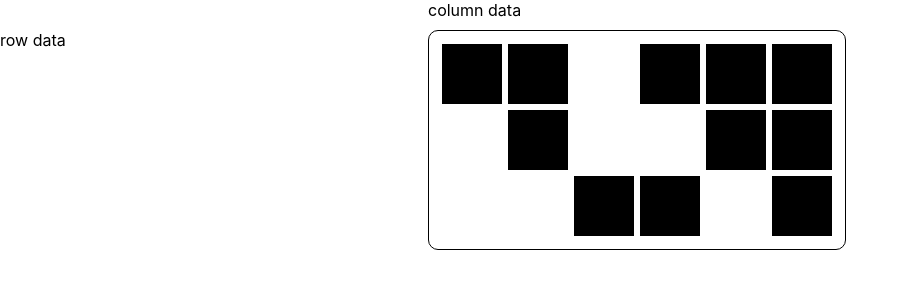
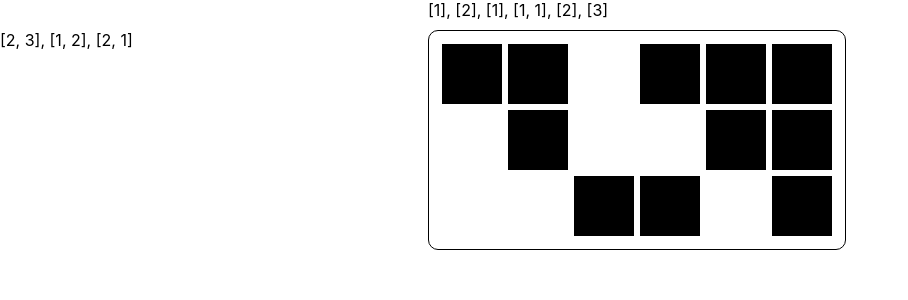
Before and after one commit to prelipceancristian/Griddlers, a React (Create React App) app in the folder fe/: page / in a window 1280 px wide. Shown: the top 300 px of the page, without its empty margins (0-908 px from the left). Built offline with nearby package versions, Linux system fonts and the light colour scheme.

Commit message:
add a string converter for grid coords

```diff
--- a/fe/src/components/GridWrapper.tsx
+++ b/fe/src/components/GridWrapper.tsx
@@ -33,7 +33,11 @@ function getGridCoords(grid: boolean[][]): number[][] {
 }
 
 function transpose(matrix: any[][]): any[][] {
-  return matrix[0].map((col, i) => matrix.map((row) => row[i]));
+  return matrix[0].map((_, i) => matrix.map((row) => row[i]));
+}
+
+function getGridCoordsString(coords: number[][]): string {
+  return coords.map((coord) => `[${coord.join(", ")}]`).join(", ");
 }
 
 function GridWrapper({ content }: { content: boolean[][] }): JSX.Element {
@@ -42,13 +46,13 @@ function GridWrapper({ content }: { content: boolean[][] }): JSX.Element {
     gridTemplateColumns: "repeat(2, 1fr)",
     gap: 10,
   };
-  getGridCoords(content);
-  getGridCoords(transpose(content));
+  // getGridCoords(content);
+  // getGridCoords(transpose(content));
   return (
     <div style={wrapperStyleGrid}>
       <div />
-      <div> column data </div>
-      <div> row data </div>
+      <div>{getGridCoordsString(getGridCoords(transpose(content)))}</div>
+      <div>{getGridCoordsString(getGridCoords(content))}</div>
       <div>
         <Grid content={content} />
       </div>
```
